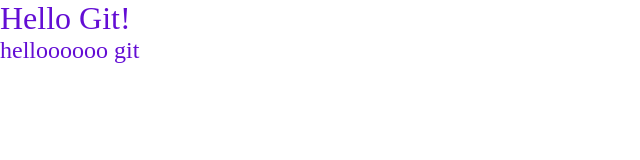
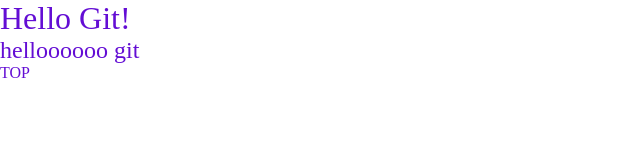
Before and after one commit to Broker54/study-git-and-github, a plain HTML site: page index.html in a window 1280 px wide. Shown: the full height of the page, 0-640 px from the left. Drawn offline with Linux system fonts and the light colour scheme.

Commit message:
ver010421-2

```diff
--- a/index.html
+++ b/index.html
@@ -17,6 +17,9 @@
   <body>
     <h1>Hello Git!</h1>
     <h2>helloooooo git</h2>
+    <div class="container">
+      <div class="top">TOP</div>
+    </div>
     <script src="./script.js"></script>
   </body>
 </html>
```
